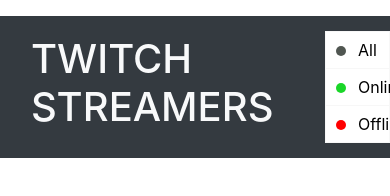
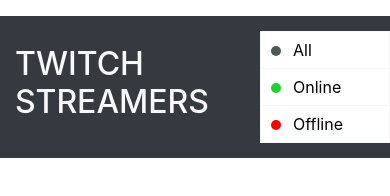
Before and after one commit to gabordanielski/TwitchTV-app, a website: page src/index.html in a window 390 px wide. Drawn offline with Linux system fonts and the light colour scheme; no server answers.

Commit message:
mobile menu fix

```diff
--- a/src/index.html
+++ b/src/index.html
@@ -15,10 +15,10 @@
 <body>
   <div class="container mt-3 mt-md-3">
     <div class="row">
-      <div class="col-10 col-md-10 bg-dark d-flex align-items-center">
-        <h1 class="text-light p-3 p-md-3 pl-md-5">TWITCH STREAMERS</h1>
+      <div class="col-8 col-md-10 bg-dark d-flex align-items-center">
+        <h2 class="text-light p-0 p-md-3 pl-md-5">TWITCH STREAMERS</h1>
       </div>
-      <div class="col-2 col-md-2 bg-dark menu">
+      <div class="col-4 col-md-2 bg-dark menu">
         <div class="list-group" id="myList" role="tablist">
           <a class="list-group-item list-group-item-action active" data-toggle="list" href="#all" role="tab">All</a>
           <a class="list-group-item list-group-item-action" data-toggle="list" href="#online" role="tab">Online</a>
```
